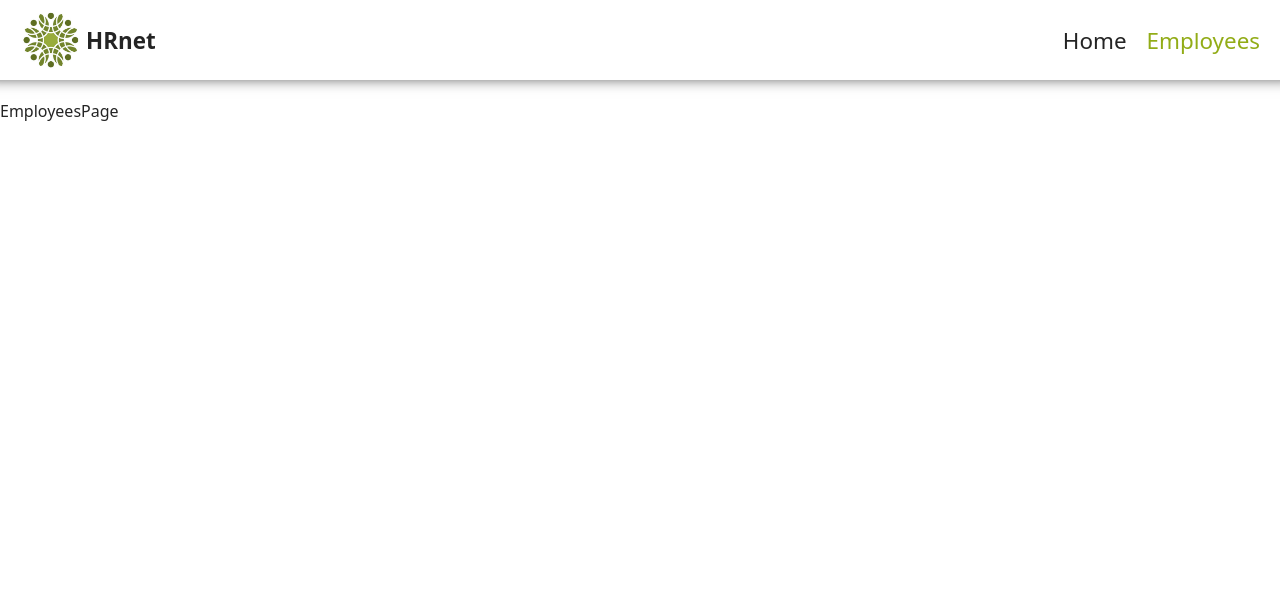
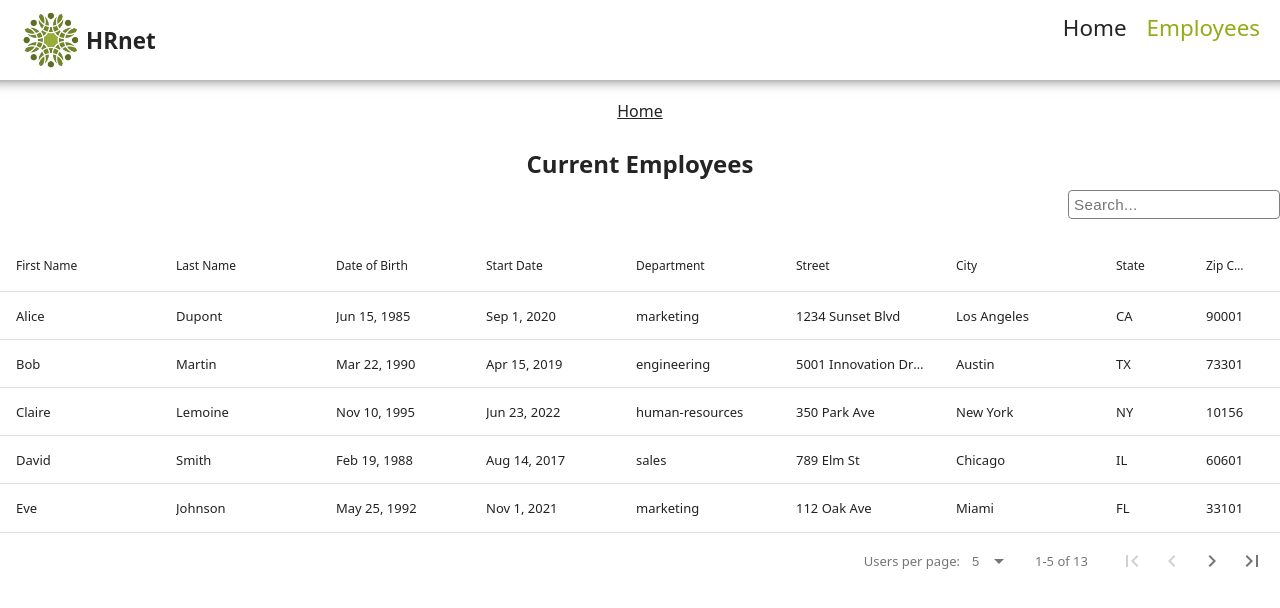
Before and after one commit to Leen151/HRnet-Frontend, a React (Vite) app: page /employees in a window 1280 px wide. Shown: the top 608 px of the page. Built offline with nearby package versions, Linux system fonts and the light colour scheme.

Commit message:
mise en place de React Data table component

```diff
--- a/package.json
+++ b/package.json
@@ -11,6 +11,7 @@
   },
   "dependencies": {
     "react": "^19.0.0",
+    "react-data-table-component": "^7.7.0",
     "react-datepicker": "^8.3.0",
     "react-dom": "^19.0.0",
     "react-router-dom": "^7.5.0",
--- a/src/assets/options.js
+++ b/src/assets/constants.js
@@ -4,7 +4,7 @@ export const departments = [
   { value: "engineering", label: "Engineering" },
   { value: "human-resources", label: "Human Resources" },
   { value: "legal", label: "Legal" }
-];
+]
 
 export const states = [
   { value: "AL", label: "Alabama" },
@@ -66,4 +66,73 @@ export const states = [
   { value: "WV", label: "West Virginia" },
   { value: "WI", label: "Wisconsin" },
   { value: "WY", label: "Wyoming" }
-];
+]
+
+
+const getStateAbbreviation = (fullName) => {
+  const match = states.find(s => s.label === fullName);
+  return match ? match.value : fullName;
+};
+
+const formatDate = (dateString) => {
+  const date = new Date(dateString);
+  return isNaN(date) ? dateString : date.toLocaleDateString("en-US", {
+    year: "numeric",
+    month: "short",
+    day: "numeric"
+  });
+};
+
+export const columns = [
+  {
+    name: "First Name",
+    selector: row => row["First Name"],
+    sortable: true
+  },
+  {
+    name: "Last Name",
+    selector: row => row["Last Name"],
+    sortable: true
+  },
+  {
+    name: "Date of Birth",
+    selector: row => formatDate(row["Date of Birth"]),
+    sortable: true,
+    sortFunction: (a, b) => new Date(a["Date of Birth"]) - new Date(b["Date of Birth"]),
+    width: '150px'
+  },
+  {
+    name: "Start Date",
+    selector: row => formatDate(row["Start Date"]),
+    sortable: true,
+    sortFunction: (a, b) => new Date(a["Start Date"]) - new Date(b["Start Date"]),
+    width: '150px'
+  },
+  {
+    name: "Department",
+    selector: row => row["Department"],
+    sortable: true
+  },
+  {
+    name: "Street",
+    selector: row => row["Street"],
+    sortable: true
+  },
+  {
+    name: "City",
+    selector: row => row["City"],
+    sortable: true
+  },
+  {
+    name: "State",
+    selector: row => getStateAbbreviation(row["State"]),
+    sortable: true,
+    width: '90px'
+  },
+  {
+    name: "Zip Code",
+    selector: row => row["Zip Code"],
+    sortable: true,
+    width: '90px'
+  }
+]
--- a/src/assets/mockUser.js
+++ b/src/assets/mockUser.js
@@ -1,35 +1,145 @@
 export const users = [
   {
-    "firstName": "Alice",
-    "lastName": "Dupont",
-    "dateOfBirth": "06/15/1985",
-    "startDate": "09/01/2020",
-    "department": "marketing",
-    "street": "1234 Sunset Blvd",
-    "city": "Los Angeles",
-    "state": "California",
-    "zipCode": "90001"
+    "First Name": "Alice",
+    "Last Name": "Dupont",
+    "Date of Birth": "1985-06-15",
+    "Start Date": "2020-09-01",
+    "Department": "marketing",
+    "Street": "1234 Sunset Blvd",
+    "City": "Los Angeles",
+    "State": "California",
+    "Zip Code": "90001"
   },
   {
-    "firstName": "Bob",
-    "lastName": "Martin",
-    "dateOfBirth": "03/22/1990",
-    "startDate": "04/15/2019",
-    "department": "engineering",
-    "street": "5001 Innovation Drive",
-    "city": "Austin",
-    "state": "Texas",
-    "zipCode": "73301"
+    "First Name": "Bob",
+    "Last Name": "Martin",
+    "Date of Birth": "1990-03-22",
+    "Start Date": "2019-04-15",
+    "Department": "engineering",
+    "Street": "5001 Innovation Drive",
+    "City": "Austin",
+    "State": "Texas",
+    "Zip Code": "73301"
   },
   {
-    "firstName": "Claire",
-    "lastName": "Lemoine",
-    "dateOfBirth": "11/10/1995",
-    "startDate": "06/23/2022",
-    "department": "human-resources",
-    "street": "350 Park Ave",
-    "city": "New York",
-    "state": "New York",
-    "zipCode": "10156"
+    "First Name": "Claire",
+    "Last Name": "Lemoine",
+    "Date of Birth": "1995-11-10",
+    "Start Date": "2022-06-23",
+    "Department": "human-resources",
+    "Street": "350 Park Ave",
+    "City": "New York",
+    "State": "New York",
+    "Zip Code": "10156"
+  },
+  {
+    "First Name": "David",
+    "Last Name": "Smith",
+    "Date of Birth": "1988-02-19",
+    "Start Date": "2017-08-14",
+    "Department": "sales",
+    "Street": "789 Elm St",
+    "City": "Chicago",
+    "State": "Illinois",
+    "Zip Code": "60601"
+  },
+  {
+    "First Name": "Eve",
+    "Last Name": "Johnson",
+    "Date of Birth": "1992-05-25",
+    "Start Date": "2021-11-01",
+    "Department": "marketing",
+    "Street": "112 Oak Ave",
+    "City": "Miami",
+    "State": "Florida",
+    "Zip Code": "33101"
+  },
+  {
+    "First Name": "Frank",
+    "Last Name": "Taylor",
+    "Date of Birth": "1983-08-30",
+    "Start Date": "2015-06-15",
+    "Department": "engineering",
+    "Street": "233 Maple Rd",
+    "City": "Denver",
+    "State": "Colorado",
+    "Zip Code": "80202"
+  },
+  {
+    "First Name": "Grace",
+    "Last Name": "Lee",
+    "Date of Birth": "1993-04-12",
+    "Start Date": "2019-02-20",
+    "Department": "human-resources",
+    "Street": "678 Birch Dr",
+    "City": "San Francisco",
+    "State": "California",
+    "Zip Code": "94105"
+  },
+  {
+    "First Name": "Henry",
+    "Last Name": "Wilson",
+    "Date of Birth": "1990-09-10",
+    "Start Date": "2020-12-10",
+    "Department": "sales",
+    "Street": "444 Pine St",
+    "City": "Seattle",
+    "State": "Washington",
+    "Zip Code": "98101"
+  },
+  {
+    "First Name": "Isabella",
+    "Last Name": "Moore",
+    "Date of Birth": "1987-01-07",
+    "Start Date": "2018-03-30",
+    "Department": "legal",
+    "Street": "555 Cedar Blvd",
+    "City": "Boston",
+    "State": "Massachusetts",
+    "Zip Code": "02108"
+  },
+  {
+    "First Name": "Jack",
+    "Last Name": "Davis",
+    "Date of Birth": "1994-07-03",
+    "Start Date": "2021-09-20",
+    "Department": "engineering",
+    "Street": "1011 Ash Ln",
+    "City": "Austin",
+    "State": "Texas",
+    "Zip Code": "73303"
+  },
+  {
+    "First Name": "Katherine",
+    "Last Name": "Garcia",
+    "Date of Birth": "1991-12-25",
+    "Start Date": "2019-07-07",
+    "Department": "sales",
+    "Street": "123 Redwood Dr",
+    "City": "Los Angeles",
+    "State": "California",
+    "Zip Code": "90010"
+  },
+  {
+    "First Name": "Liam",
+    "Last Name": "Martinez",
+    "Date of Birth": "1984-03-15",
+    "Start Date": "2016-01-05",
+    "Department": "legal",
+    "Street": "270 Palm Ave",
+    "City": "San Diego",
+    "State": "California",
+    "Zip Code": "92101"
+  },
+  {
+    "First Name": "Mia",
+    "Last Name": "Hernandez",
+    "Date of Birth": "1996-06-22",
+    "Start Date": "2021-05-12",
+    "Department": "human-resources",
+    "Street": "223 Willow St",
+    "City": "Chicago",
+    "State": "Illinois",
+    "Zip Code": "60602"
   }
-]
+];
--- a/src/components/form/Form.jsx
+++ b/src/components/form/Form.jsx
@@ -1,7 +1,7 @@
 import React, { useState } from 'react'
 import DatePicker from 'react-datepicker'
 import Select from 'react-select';
-import { departments, states } from '../../assets/options'
+import { departments, states } from '../../assets/constants'
 import 'react-datepicker/dist/react-datepicker.css'
 import "./form.scss"
 
@@ -12,9 +12,7 @@ export const Form = () => {
   const [selectedState, setSelectedState] = useState(null);
 
   return (
-    <div className="container">
-      <h2>Create Employee</h2>
-
+    <>
       <form action="#" id="create-employee">
         <div className='name'>
           <div>
@@ -31,14 +29,16 @@ export const Form = () => {
         <DatePicker
           id='date-of-birth'
           selected={selectedBirthDate}
-          onChange={date => setSelectedBirthDate(date)}
+          onChange={date => setSelectedBirthDate(date.toISOString().split("T")[0])} // retourne la date au format iso
+          dateFormat="MMM d, yyyy"
         />
 
         <label htmlFor="start-date">Start Date</label>
         <DatePicker
           id='start-date'
           selected={selectedStartDate}
-          onChange={date => setSelectedStartDate(date)}
+          onChange={date => setSelectedStartDate(date.toISOString().split("T")[0])}
+          dateFormat="MMM d, yyyy"
         />
 
         <fieldset class="address">
@@ -76,6 +76,6 @@ export const Form = () => {
       </form>
 
       <button className="save-form" onclick="saveEmployee()">Save</button>
-    </div>
+    </>
   )
 }
--- a/src/components/form/form.scss
+++ b/src/components/form/form.scss
@@ -1,18 +1,12 @@
 .container {
   width: 600px;
-  margin: 25px auto;
+  margin: 0 auto;
   display: flex;
   flex-direction: column;
-  border: 1px solid #242424;
+  border: 1px solid #313131;
   border-radius: 5px;
   padding: 10px;
   box-shadow: 4px 4px 10px -1px rgba(24,24,24,0.69);
-
-  h2{
-    text-align: center;
-    margin-top: 0;
-    margin-bottom: 10px;
-  }
 
   form{
     text-align: left;
@@ -33,14 +27,6 @@
     }
     input{
       width: 350px;
-      padding: 6px;
-      border-radius: 4px;
-      border: #808080 1px solid;
-      color: #313131;
-
-      font-size: 0.95rem;
-      letter-spacing: 0.3px;
-      font-weight: 100;
     }
 
     .address {
--- a/src/components/table/Table.jsx
+++ b/src/components/table/Table.jsx
@@ -1,7 +1,60 @@
-import React from 'react'
+import React, { useState } from "react";
+import DataTable from "react-data-table-component";
+import { columns } from '../../assets/constants'
+import { users } from "../../assets/mockUser"
+import "./table.scss"
 
 export const Table = () => {
+  const [searchText, setSearchText] = useState("");
+  const [perPage, setPerPage] = useState(5);  // Nombre d'éléments par page
+  const [currentPage, setCurrentPage] = useState(1); // Page actuelle
+
+  //filtre les données selon la recherche (toutes les données si rien n'est demandé)
+  const filteredData = users.filter(user =>
+    Object.values(user).some(value =>
+      value.toString().toLowerCase().includes(searchText.toLowerCase())
+    )
+  );
+
+  const handleSearch = (e) => {
+    setSearchText(e.target.value);
+    setCurrentPage(1); // Reset à la première page lors de la recherche
+  };
+
+  const handlePageChange = page => {
+    setCurrentPage(page);
+  };
+
+  const handlePerRowsChange = (newPerPage, page) => {
+    setPerPage(newPerPage);
+    setCurrentPage(page);
+  };
+
   return (
-    <div>Table</div>
+    <>
+      <input
+        className="search-input"
+        type="text"
+        placeholder="Search..."
+        value={searchText}
+        onChange={handleSearch}
+        style={{ marginBottom: "20px", padding: "5px", width: "200px" }}
+      />
+
+      <DataTable
+        columns={columns}
+        data={filteredData}
+        pagination
+        paginationPerPage={perPage} //choisi avec onChangeRowsPerPage
+        paginationRowsPerPageOptions={[5, 10, 15]}  // Choix du nombre de users par page
+        paginationComponentOptions={{
+          noRowsPerPage: false, //si true, n'affiche pas la demande de nb de user par page
+          rowsPerPageText: 'Users per page:',
+          rangeSeparatorText: 'of'
+        }}
+        onChangePage={handlePageChange}
+        onChangeRowsPerPage={handlePerRowsChange}
+      />
+    </>
   )
 }
--- /dev/null
+++ b/src/components/table/table.scss
@@ -0,0 +1,8 @@
+.search-input{
+  align-self: flex-end;
+}
+
+.dXogGn{
+  padding-left: 8px !important;
+  padding-right: 8px;
+}
--- a/src/pages/EmployeesPage.jsx
+++ b/src/pages/EmployeesPage.jsx
@@ -1,7 +1,14 @@
 import React from 'react'
+import { Table } from '../components/table/Table'
+import { Link } from 'react-router-dom'
 
 export const EmployeesPage = () => {
   return (
-    <div>EmployeesPage</div>
+    <main id="employee-list">
+      <Link to="/">Home</Link>
+      <h2>Current Employees</h2>
+
+      <Table />
+    </main>
   )
 }
--- a/src/pages/HomePage.jsx
+++ b/src/pages/HomePage.jsx
@@ -4,9 +4,13 @@ import { Form } from '../components/form/Form'
 
 export const HomePage = () => {
   return (
-    <main>
+    <main id='create-employees'>
       <Link to="/employees">View Current Employees</Link>
-      <Form/>
+
+      <div className="container">
+        <h2>Create Employee</h2>
+        <Form/>
+      </div>
     </main>
   )
 }
--- a/src/style.scss
+++ b/src/style.scss
@@ -1,6 +1,5 @@
 :root {
   font-family: system-ui, Avenir, Helvetica, Arial, sans-serif;
-  // line-height: 1.4;
   font-weight: 400;
   color: #242424;
 }
@@ -10,7 +9,9 @@ body{
 }
 
 a{
+  display: inline-block;
   color: #242424;
+  margin-bottom: 25px;
 }
 
 main{
@@ -24,3 +25,25 @@ a:hover, .active{
   color: #92ac17;
   text-decoration: none;
 }
+
+h2{
+  text-align: center;
+  margin-top: 0;
+  margin-bottom: 10px;
+}
+
+input{
+  padding: 6px;
+  border-radius: 4px;
+  border: #808080 1px solid;
+  color: #313131;
+
+  font-size: 0.95rem;
+  letter-spacing: 0.3px;
+  font-weight: 100;
+}
+
+#employee-list{
+  display: flex;
+  flex-direction: column;
+}
```
Also changed, not shown: 1 other file (tests, documents, lock files or other folders).
